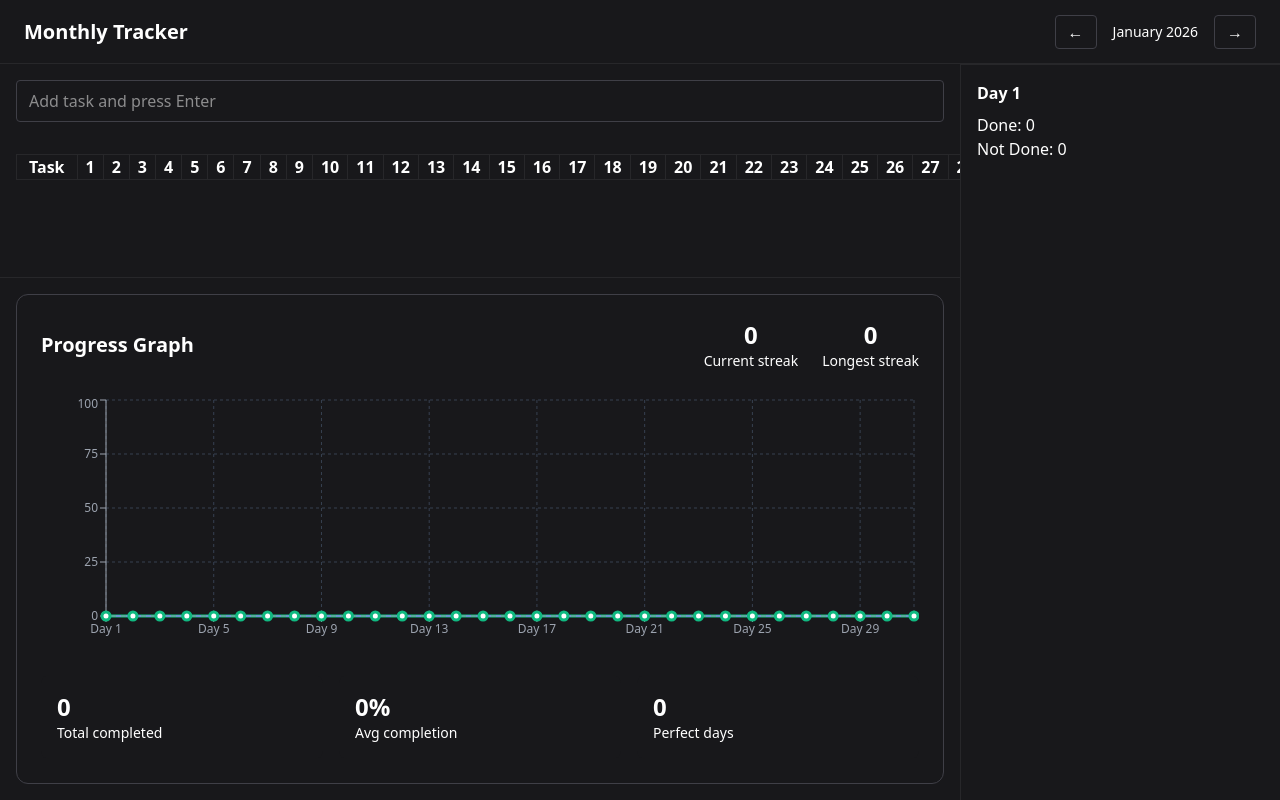
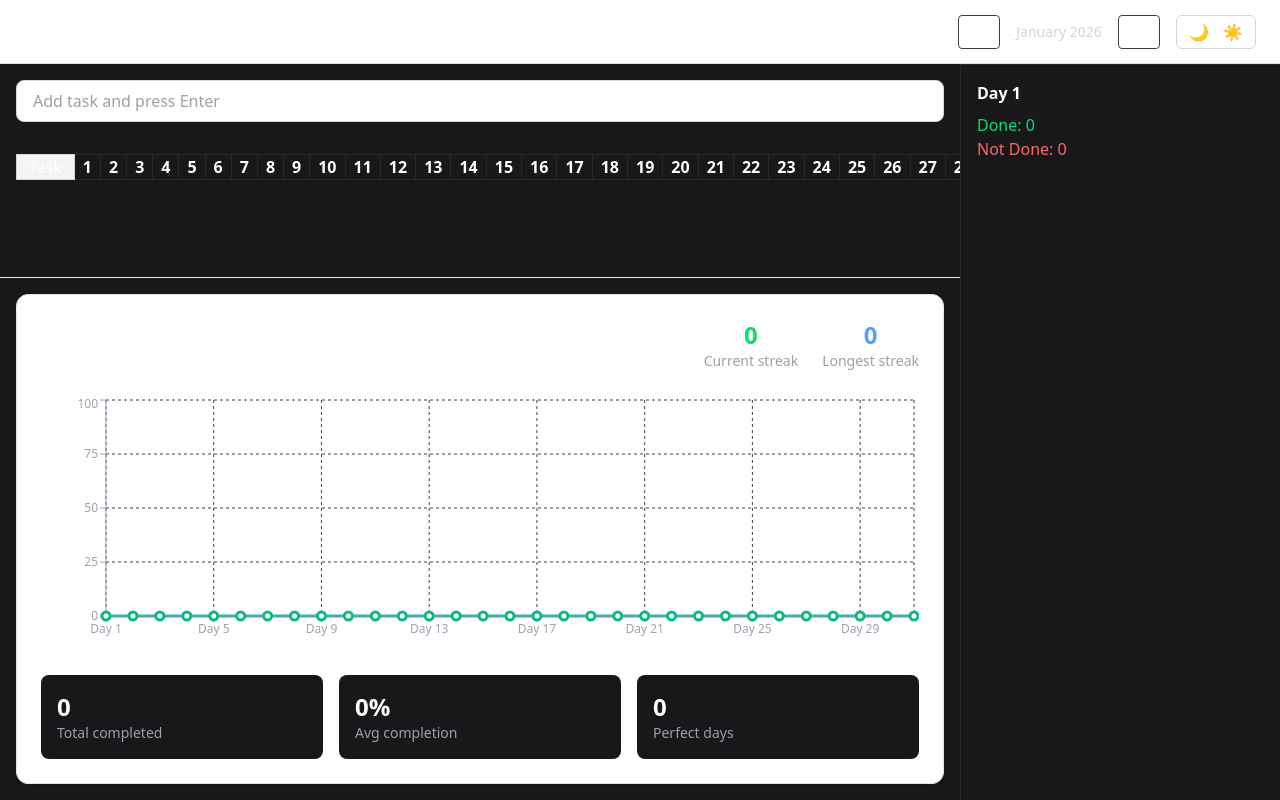
Before and after one commit to AMANTRIPATHI12/Habbit-Tracker, a React app: page / in a window 1280 px wide. Built offline with nearby package versions, Linux system fonts and the light colour scheme; the HTML template or start-up script is replaced by a standard one.

Commit message:
updated theme

```diff
--- a/src/App.jsx
+++ b/src/App.jsx
@@ -14,6 +14,10 @@ export default function App() {
   const [tasks, setTasks] = useState([])
   const [tracker, setTracker] = useState({})
   const [selectedDay, setSelectedDay] = useState(1)
+  const [theme, setTheme] = useState(
+    localStorage.getItem("theme") || "dark"
+  )
+
 
   useEffect(() => {
     const data = loadMonthData(monthKey)
@@ -56,10 +60,25 @@ export default function App() {
     })
   }
 
+  function toggleTheme() {
+    setTheme(prev => {
+      const next = prev === "dark" ? "light" : "dark"
+      localStorage.setItem("theme", next)
+      return next
+    })
+  }
+
+
 
   return (
-    <div className="min-h-screen bg-zinc-900 text-white flex flex-col">
-      <Header monthLabel={monthLabel} onPrev={prevMonth} onNext={nextMonth} />
+    <div
+        className={`min-h-screen flex flex-col ${
+          theme === "dark"
+            ? "dark bg-zinc-900 text-white"
+            : "bg-zinc-100 text-zinc-900"
+        }`}
+      >
+      <Header monthLabel={monthLabel} onPrev={prevMonth} onNext={nextMonth} onToggleTheme={toggleTheme}/>
 
       <main className="flex flex-col md:flex-row flex-1 overflow-hidden">
         {/* LEFT SIDE */}
@@ -78,7 +97,7 @@ export default function App() {
           />
 
           {/* 🔥 ProgressGraph AT BOTTOM OF TASKS */}
-          <div className="p-4 border-t border-zinc-800">
+          <div className="p-4 border-t border-zinc-200 dark:border-zinc-800">
             <ProgressGraph
               tracker={tracker}
               tasks={tasks}
--- a/src/components/AddTask.jsx
+++ b/src/components/AddTask.jsx
@@ -12,11 +12,15 @@ export default function AddTask({ onAdd }) {
 
   return (
     <input
-      className="w-full bg-zinc-800 border border-zinc-700 rounded px-3 py-2"
+      className="
+        w-full px-4 py-2 rounded-lg
+        bg-white dark:bg-zinc-800
+        border border-zinc-300 dark:border-zinc-700
+        text-zinc-900 dark:text-white
+        placeholder-zinc-400
+        focus:outline-none focus:ring-2 focus:ring-blue-500
+      "
       placeholder="Add task and press Enter"
-      value={value}
-      onChange={e => setValue(e.target.value)}
-      onKeyDown={handleKeyDown}
     />
   )
 }
--- a/src/components/Header.jsx
+++ b/src/components/Header.jsx
@@ -1,14 +1,24 @@
 import MonthSwitcher from "./MonthSwitcher"
 
-export default function Header({ monthLabel, onPrev, onNext }) {
+export default function Header({ monthLabel, onPrev, onNext, onToggleTheme }) {
   return (
-    <header className="h-16 flex items-center justify-between px-6 border-b border-zinc-800">
+    <header className="h-16 flex items-center justify-between px-6 bg-white dark:bg-zinc-900 border-b border-zinc-200 dark:border-zinc-800">
       <h1 className="text-xl font-semibold">Monthly Tracker</h1>
-      <MonthSwitcher
-        monthLabel={monthLabel}
-        onPrev={onPrev}
-        onNext={onNext}
-      />
+
+      <div className="flex items-center gap-4">
+        <MonthSwitcher
+          monthLabel={monthLabel}
+          onPrev={onPrev}
+          onNext={onNext}
+        />
+
+        <button
+          onClick={onToggleTheme}
+          className="px-3 py-1 rounded-md border border-zinc-300 dark:border-zinc-700 hover:bg-zinc-100 dark:hover:bg-zinc-800"
+        >
+          🌙 / ☀️
+        </button>
+      </div>
     </header>
   )
 }
--- a/src/components/ProgressGraph.jsx
+++ b/src/components/ProgressGraph.jsx
@@ -53,7 +53,13 @@ export default function ProgressGraph({ tracker, tasks, daysInMonth }) {
         )
 
   return (
-    <div className="bg-zinc-800 rounded-xl p-6 border border-zinc-700">
+    <div className="
+      bg-white dark:bg-zinc-800
+      rounded-xl p-6
+      border border-zinc-200 dark:border-zinc-700
+      shadow-sm dark:shadow-none
+    ">
+
       {/* Header */}
       <div className="flex justify-between items-center mb-6">
         <h2 className="text-xl font-bold">Progress Graph</h2>
--- a/src/components/TrackerGrid.jsx
+++ b/src/components/TrackerGrid.jsx
@@ -21,7 +21,12 @@ export default function TrackerGrid({
       <table className="border-collapse min-w-max">
         <thead>
           <tr>
-            <th className="sticky left-0 bg-zinc-900 border border-zinc-800 px-3">
+            <th className="
+              sticky left-0 px-3
+              bg-zinc-100 dark:bg-zinc-900
+              border border-zinc-300 dark:border-zinc-800
+              font-medium
+            ">
               Task
             </th>
 
@@ -41,14 +46,17 @@ export default function TrackerGrid({
           {tasks.map(task => (
             <tr key={task.id}>
               {/* ✅ FIXED TASK CELL */}
-              <td className="sticky left-0 bg-zinc-900 border border-zinc-800 px-3">
+              <td className="
+                  border border-zinc-300 dark:border-zinc-800
+                  bg-white dark:bg-zinc-900
+                  text-center
+                ">
                 <div className="flex items-center justify-between gap-2">
                   <span className="truncate">{task.name}</span>
 
                   <button
                     onClick={() => onDeleteTask(task.id)}
-                    className="text-red-400 hover:text-red-300 text-sm"
-                    title="Delete task"
+                    className="ml-2 text-red-500 hover:text-red-600 text-xs"
                   >
                     ✕
                   </button>
--- a/src/index.css
+++ b/src/index.css
@@ -1,6 +1,14 @@
 @import "tailwindcss";
 
-*{
+
+/* DARK THEME */
+.dark {
   background-color: rgb(24 24 27);
   color: white;
 }
+
+/* LIGHT THEME */
+.light {
+  background-color: rgb(244 244 245);
+  color: rgb(24 24 27);
+}
```
